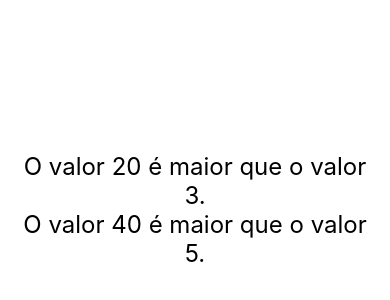
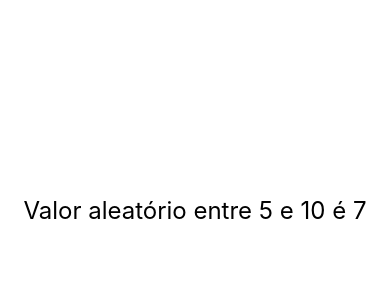
Before and after one commit to leohenriq/AprendizadoReactNative, a React Native app in the folder Exercicios/: screen / in a window 390 px wide. Shown: the part 212-512 px from the top of the page. Built offline with nearby package versions, Linux system fonts and the light colour scheme.

Commit message:
desafio numeros aleatorios

```diff
--- a/Exercicios/src/App.js
+++ b/Exercicios/src/App.js
@@ -1,16 +1,18 @@
 import React from 'react';
 import {View, StyleSheet} from 'react-native';
-
+import Aleatorio from './components/Aleatorio';
 // import Primeiro from './components/Primeiro';
 // import CompPadrao, {Comp1, Comp2} from './components/Multi';
 import MinMax from './components/MinMax';
 export default () => (
   <View style={style.App}>
-    {/* passando entre {} é entendido como JS
+    <Aleatorio min={5} max={10} />
+    {/* EXPLICAÇÃO:
+    passando entre {} é entendido como JS
     portanto, o texto 3 dentro das chaves se torna
     numero e com aspas se torna texto */}
-    <MinMax min={3} max={20} />
-    <MinMax min="5" max="40" />
+    {/* <MinMax min={3} max={20} />
+    <MinMax min="5" max="40" /> */}
     {/* <CompPadrao />
     <Comp1 />
     <Comp2 />
--- /dev/null
+++ b/Exercicios/src/components/Aleatorio.js
@@ -0,0 +1,13 @@
+import React from 'react';
+import {Text} from 'react-native';
+import Estilo from './estilo';
+
+export default ({min, max}) => {
+  const delta = max - min + 1;
+  const aleatorio = parseInt(Math.random() * delta + min);
+  return (
+    <Text style={Estilo.txtG}>
+      Valor aleatório entre {min} e {max} é {aleatorio}
+    </Text>
+  );
+};
```
